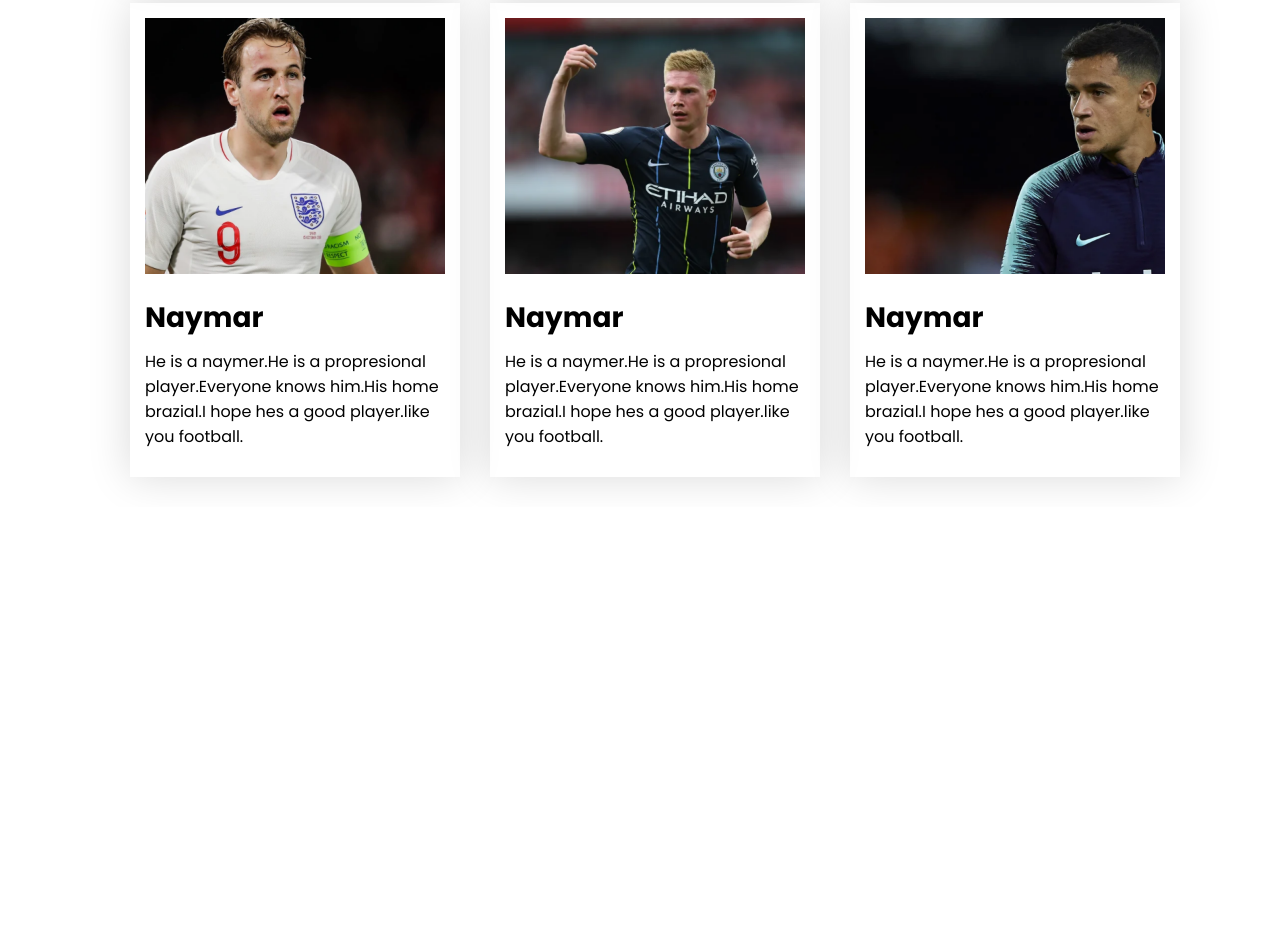
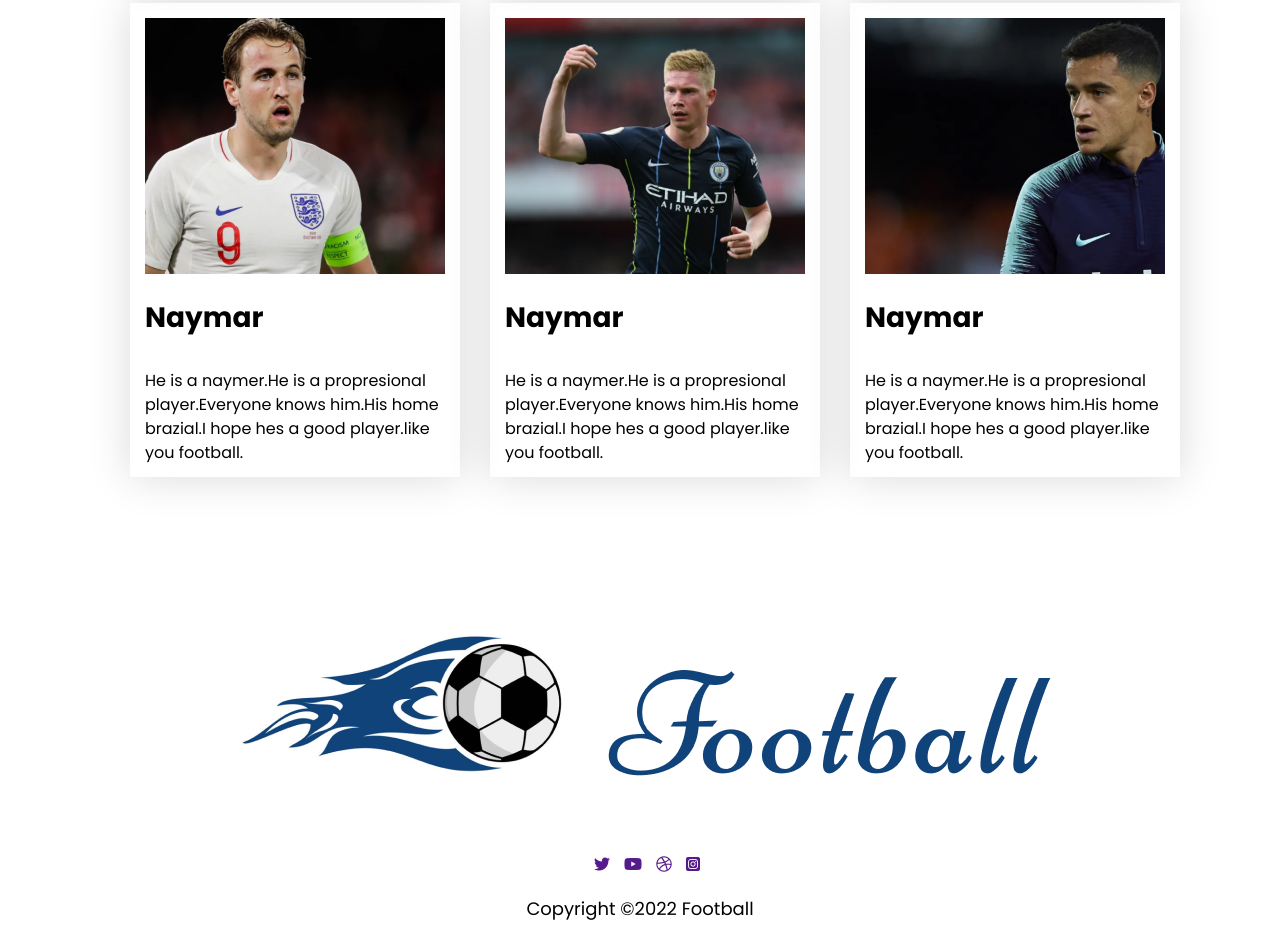
Before and after one commit to jasim741891/Assignment-02, a plain HTML site: page index.html in a window 1280 px wide. Shown: the part 2216-3157 px from the top of the page. Before the commit the page ends 2723 px from the top, so only its background shows below. Drawn offline with Linux system fonts and the light colour scheme.

Commit message:
footer end

```diff
--- a/css/style.css
+++ b/css/style.css
@@ -110,3 +110,27 @@ body{
     width: 300px;
     padding-top: 10px;
 }
+/* footer part start */
+.footer-top{
+    padding-bottom: 63px;
+}
+.footer-socal-madiea ul{
+    margin-top: 20px;
+
+}
+
+.footer-socal-madiea ul li{
+    list-style: none;
+    padding-left: 14px;
+}
+.footer-box{
+    width: 483.87px;
+    height: 213px;
+    margin-top: 158px;
+}
+p{
+    font-weight: 400;
+font-size: 18px;
+line-height: 24px;
+margin-top: 20px;
+}
--- a/index.html
+++ b/index.html
@@ -176,7 +176,27 @@
         </section>
     </main>
     <footer>
+        <div class="footer-top flex justify-center item-center">
+            <div class="footer-box flex justify-center item-center">
+                <div class="footer-logo">
+                    <img src="image/Logo.png" alt="">
 
+                    <div class="footer-socal-madiea flex justify-center item-center">
+                        <ul class="flex item-center ">
+                            <li><a target="_blank" href=""><i class="fab fa-twitter"></i></a></li>
+                            <li><a target="_blank" href=""><i class="fab fa-youtube"></i></i></a></li>
+                            <li><a target="_blank" href=""><i class="fab fa-dribbble"></i></a></li>
+                            <li><a target="_blank" href=""><i class="fab fa-instagram-square"></i></a></li>
+                        </ul>
+                    </div>
+                    <div class="footer-copy flex item-center justify-center ">
+                        <p>Copyright &copy;2022 Football</p>
+                    </div>
+
+                </div>
+            </div>
+
+        </div>
     </footer>
 </body>
 
```
